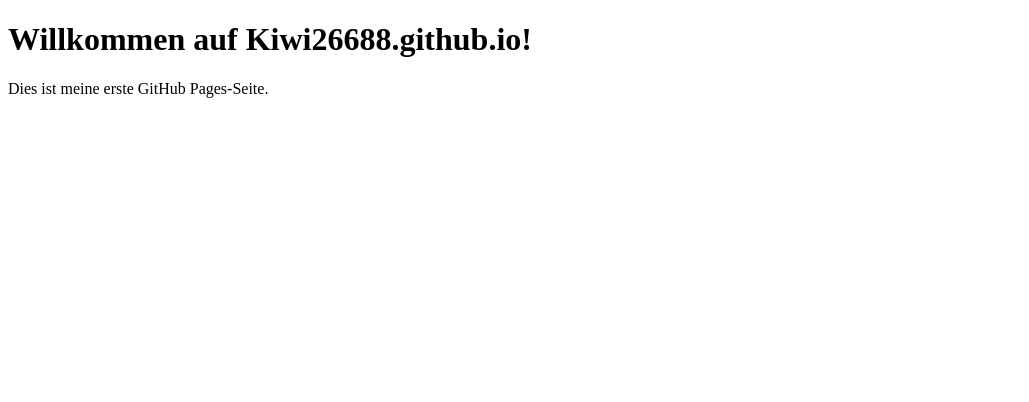
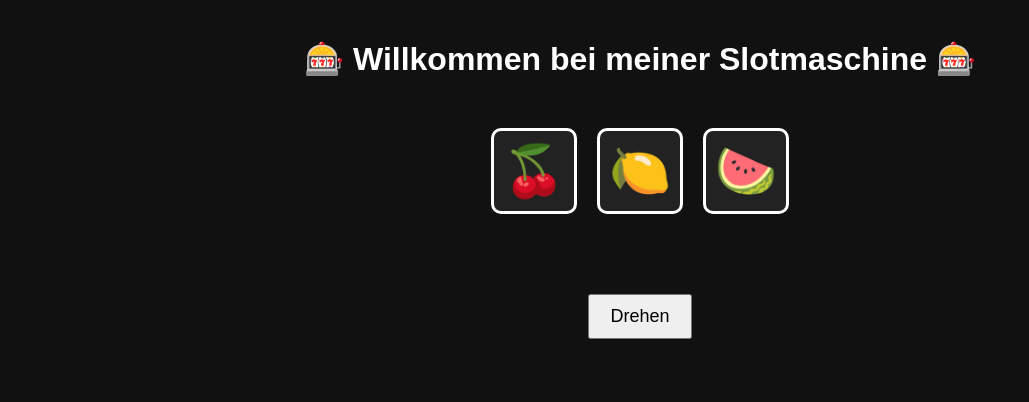
Before and after one commit to Kiwi26688/github.io, a plain HTML site: page index.html in a window 1280 px wide. Shown: the whole page, without its empty margins (0-1029 px from the left). Drawn offline with Linux system fonts and the light colour scheme.

Commit message:
Erster Test

```diff
--- a/index.html
+++ b/index.html
@@ -1,10 +1,127 @@
 <!DOCTYPE html>
-<html>
+<html lang="de">
 <head>
-    <title>Meine Website</title>
+    <meta charset="UTF-8">
+    <title>Slotmaschine</title>
+    <style>
+        body {
+            text-align: center;
+            font-family: Arial, sans-serif;
+            background: #111;
+            color: #fff;
+        }
+        h1 {
+            margin-top: 40px;
+        }
+        .slot-container {
+            display: flex;
+            justify-content: center;
+            margin: 50px auto;
+            gap: 20px;
+        }
+        .slot {
+            width: 80px;
+            height: 80px;
+            border: 3px solid #fff;
+            border-radius: 10px;
+            font-size: 50px;
+            display: flex;
+            align-items: center;
+            justify-content: center;
+            background: #222;
+            transition: transform 0.1s;
+        }
+        .spinning {
+            animation: spin 0.1s infinite;
+        }
+        @keyframes spin {
+            0% { transform: rotateX(0deg); }
+            50% { transform: rotateX(180deg); }
+            100% { transform: rotateX(360deg); }
+        }
+        button {
+            margin-top: 30px;
+            padding: 10px 20px;
+            font-size: 18px;
+            cursor: pointer;
+        }
+        #jackpot {
+            margin-top: 30px;
+            font-size: 24px;
+            color: gold;
+            height: 30px;
+        }
+    </style>
 </head>
 <body>
-    <h1>Willkommen auf Kiwi26688.github.io!</h1>
-    <p>Dies ist meine erste GitHub Pages-Seite.</p>
+    <h1>🎰 Willkommen bei meiner Slotmaschine 🎰</h1>
+    <div class="slot-container">
+        <div class="slot" id="slot1">🍒</div>
+        <div class="slot" id="slot2">🍋</div>
+        <div class="slot" id="slot3">🍉</div>
+    </div>
+    <button onclick="startSlot()">Drehen</button>
+    <div id="jackpot"></div>
+
+    <!-- Sounds -->
+    <audio id="spinSound" src="https://www.myinstants.com/media/sounds/slot-machine.mp3"></audio>
+    <audio id="jackpotSound" src="https://www.myinstants.com/media/sounds/tada-fanfare.mp3"></audio>
+
+    <script>
+        const symbols = ["🍒", "🍋", "🍉", "🍇", "🔔", "⭐", "7️⃣"];
+        let slots = [
+            document.getElementById("slot1"),
+            document.getElementById("slot2"),
+            document.getElementById("slot3")
+        ];
+        let jackpotText = document.getElementById("jackpot");
+
+        const spinSound = document.getElementById("spinSound");
+        const jackpotSound = document.getElementById("jackpotSound");
+
+        function randomSymbol() {
+            return symbols[Math.floor(Math.random() * symbols.length)];
+        }
+
+        function startSlot() {
+            jackpotText.textContent = "";
+            let results = [];
+
+            // Sound starten
+            spinSound.currentTime = 0;
+            spinSound.play();
+
+            // Animation starten
+            slots.forEach(slot => slot.classList.add("spinning"));
+
+            let spins = [0, 0, 0];
+            let maxSpins = [20, 30, 40];
+
+            let interval = setInterval(() => {
+                for (let i = 0; i < 3; i++) {
+                    if (spins[i] < maxSpins[i]) {
+                        slots[i].textContent = randomSymbol();
+                        spins[i]++;
+                        if (spins[i] === maxSpins[i]) {
+                            results[i] = slots[i].textContent;
+                            slots[i].classList.remove("spinning");
+                        }
+                    }
+                }
+
+                if (spins.every((val, i) => val === maxSpins[i])) {
+                    clearInterval(interval);
+
+                    if (results[0] === results[1] && results[1] === results[2]) {
+                        jackpotText.textContent = "🎉 JACKPOT!!! 🎉";
+                        jackpotSound.currentTime = 0;
+                        jackpotSound.play();
+                    } else {
+                        jackpotText.textContent = "Leider kein Jackpot. Versuch’s nochmal!";
+                    }
+                }
+            }, 100);
+        }
+    </script>
 </body>
 </html>
```
Also changed, not shown: 1 other file.
